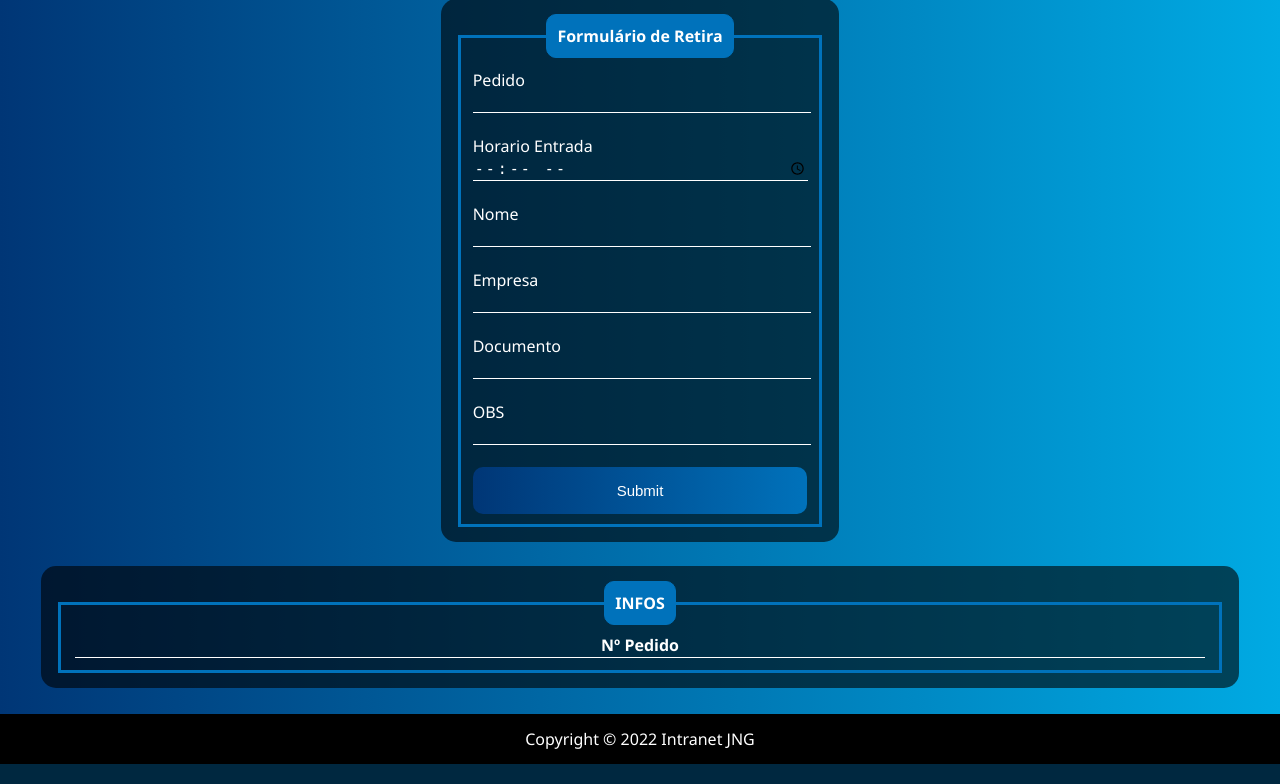
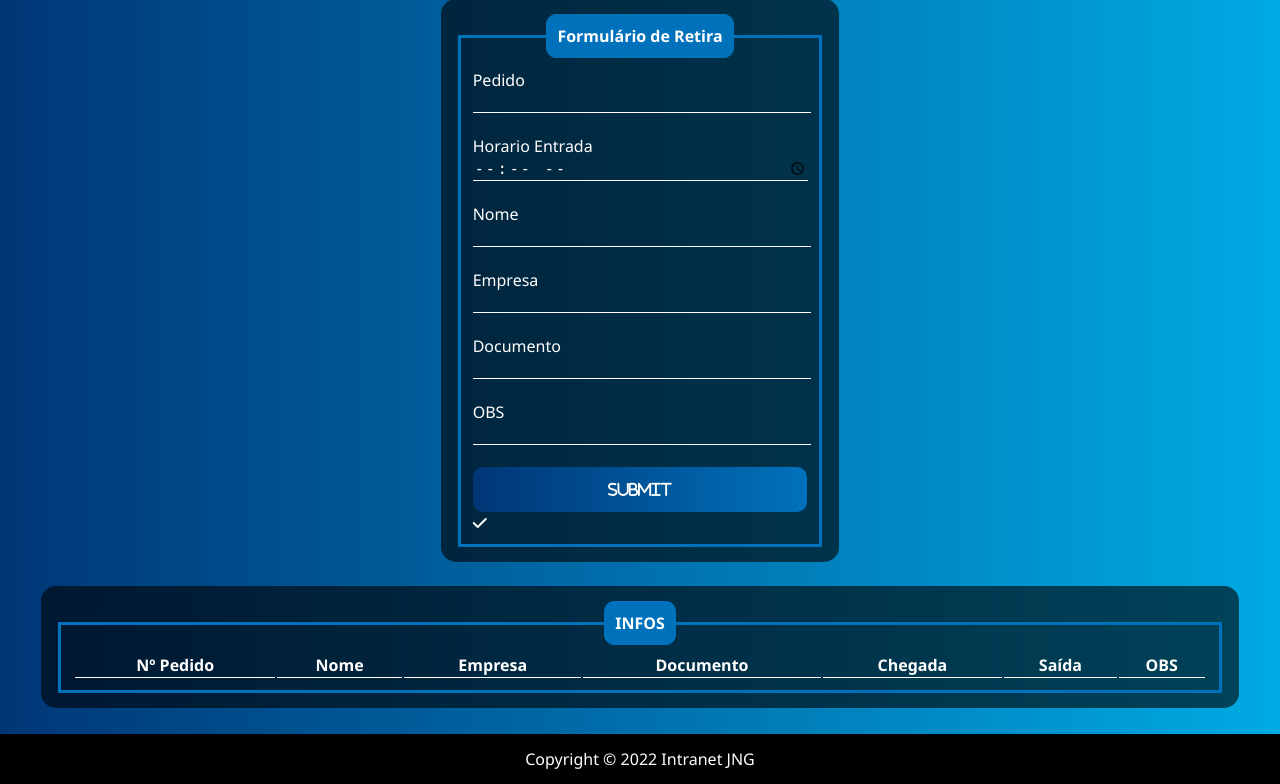
Before and after one commit to ViniciusNeriCosta1/Form_JNG, a PHP site: page /retira.php in a window 1280 px wide. Shown: the part 148-932 px from the top of the page. Run offline with PHP 8.4, Linux system fonts and the light colour scheme; tables that the repository leaves empty or names only in its code hold one stand-in row (values such as "Sample post"); lists and menus that the app fills with data are empty; some libraries are stand-ins or nearby versions.

Commit message:
funcao para finalizar pedido

```diff
--- a/antigo/transporteEdit.php
+++ b/antigo/transporteEdit.php
@@ -11,7 +11,7 @@
         foreach($info as $k => $v){}
     }
 
-    if(isset($_POST['submit']) && !empty($_POST))
+    if(isset($_POST['submit']) && !empty($_POST['submit']))
     {
         $result = $sql->query('UPDATE prd_p12.sza SET nf = :nf, motorista = :motorista, data_saida = :data_saida, obs = :obs
         WHERE id = :id',
--- a/retira.php
+++ b/retira.php
@@ -3,47 +3,35 @@
     include_once('sql/Sql.php');
 
     $sql = new Sql();
-
-    if (isset($_GET['id']) && !empty($_GET['id'])) {
-        $sql->select('UPDATE prd_p12.sza SET time_saida = :time_saida WHERE id = :id',
-        array(
-            ':time_saida' => date('H:i'),
-            ':id' => $_GET['id']
+/*
+    if(isset($_GET['za_id']) && ($_POST['editar'])){
+        echo "teste";
+    }
+*/
+    if(isset($_GET['za_id']) && !empty($_GET['za_id']))
+    {
+        $result = $sql->select('SELECT za_pedido, za_id FROM prd_p12.sza WHERE za_id = :za_id', array(
+            ':za_id' => $_GET['za_id']
         ));
-
-        header('Location: retira.php');
-        die();
+        foreach($result as $k => $v){}
     }
 
-    if(isset($_POST['submit']))
+    if(isset($_POST['submit']) && !empty($_POST['submit']))
     {
-        $time_ent = $_POST['time_ent'];
-        $time_saida = $_POST['time_saida'];
-        $nome = $_POST['nome'];
-        $empresa = $_POST['empresa'];
-        $doc = $_POST['doc'];
-        $pedido = $_POST['pedido'];
-        $obs = $_POST['obs'];
-        $data_retira = $_POST['data_retira'];
-        $ip = $_POST['ip'];
-
-        $result = $sql->query('INSERT INTO prd_p12.sza(
-                time_ent, nome, empresa, doc, pedido, obs, time_saida, data, ip
-            ) VALUES (
-                :time_ent, :nome, :empresa, :doc, :pedido, :obs, :time_saida, :data, :ip
-            )
-        ', array(
-            ':time_ent' => $time_ent,
-             ':nome' => $nome,
-             ':empresa' => $empresa,
-             ':doc' => $doc,
-             ':pedido' => $pedido,
-             ':obs' => $obs,
-             ':data' => $data_retira,
-             ':time_saida' => '00:00',
-             ':data' => $data_retira,
-             'ip' => $_SERVER['REMOTE_ADDR']
-        ));
+        $result = $sql->query('UPDATE prd_p12.sza SET
+        za_nome = :za_nome, za_empresa = :za_empresa, za_documento = :za_documento, za_hr_chegada = :za_hr_chegada, za_obs = :za_obs, za_ip = :za_ip WHERE za_id = :za_id',
+        array(
+            ':za_nome' => $_POST['nome'],
+            ':za_empresa' => $_POST['empresa'],
+            ':za_documento' => $_POST['doc'],
+            ':za_hr_chegada' => $_POST['time_ent'],
+            ':za_obs' => $_POST['obs'],
+            ':za_ip' => $_SERVER['REMOTE_ADDR'],
+            ':za_id' => $_POST['za_id']
+        ));/*
+        if(isset($_POST['editar'])){
+            echo "teste";
+        }*/
         if(! $result){//valida se o resultado do array e informa o erro do insert
             $erros = $sql->getErrors();
             echo "<script>alert($erros);</script>";
@@ -53,8 +41,8 @@
         }
     }
 
-    $result = $sql->select("SELECT za_pedido FROM prd_p12.sza WHERE za_tp_saida = 'retira' AND za_dt_saida IS NULL ORDER BY za_id DESC");
-
+    $result = $sql->select("SELECT za_pedido, za_nome, za_empresa, za_documento, za_hr_chegada, za_obs, za_id
+    FROM prd_p12.sza WHERE za_tp_saida = 'retira' AND za_dt_saida IS NULL ORDER BY za_id DESC");
 ?>
 
 <!DOCTYPE html>
@@ -88,9 +76,10 @@
             <form action="retira.php" method="POST">
                 <fieldset>
                     <legend><b>Formulário de Retira</b></legend>
+                    <input type="hidden" name="za_id" id="za_id" value="<?php if(!empty($_GET['za_id'])){ echo $v['za_id'];}else{ echo "";}?>">
                     <div class="inputBox">
                         <label for="pedido" class="labelInput">Pedido</label>
-                        <input type="text" name="za_pedido" class="inputUser" value="<?php foreach($result as $k => $v){ echo $v['za_pedido']; }?>">
+                        <input type="text" name="pedido" id="pedido" class="inputUser" value="<?php if(!empty($_GET['za_id'])){ echo $v['za_pedido'];}else{ echo "";}?>">
                     </div>
                     <br>
                     <div class="inputBox">
@@ -118,7 +107,8 @@
                         <input type="text" name="obs" id="obs" class="inputUser" maxlength="20">
                     </div>
                     <br>
-                    <input type="submit" name="submit" id="submit">
+                    <input type="submit" name="submit" id="submit" class="fa-solid fa-check">
+                    <i class="fa-solid fa-check"></i>
                     <br>
                 </fieldset>
             </form>
@@ -130,6 +120,12 @@
                     <thead>
                         <tr>
                             <th>Nº Pedido</th>
+                            <th>Nome</th>
+                            <th>Empresa</th>
+                            <th>Documento</th>
+                            <th>Chegada</th>
+                            <th>Saída</th>
+                            <th>OBS</th>
                         </tr>
                     </thead>
                     <tbody>
@@ -137,6 +133,14 @@
                             foreach ($result as $k => $v) {
                                 echo"<tr>";
                                 echo"<td>".$v['za_pedido']."</td>";
+                                echo"<td>".$v['za_nome']."</td>";
+                                echo"<td>".$v['za_empresa']."</td>";
+                                echo"<td>".$v['za_documento']."</td>";
+                                echo"<td>".$v['za_hr_chegada']."</td>";
+                                echo"<td>"?>
+                                <i class="fa-solid fa-check"></i>
+                                <?php echo"</td>";
+                                echo"<td>".$v['za_obs']."</td>";
                                 echo"</tr>";
                             }
                         ?>
```
Also changed, not shown: inserir.php (+26 -6 lines), antigo/home.php (renamed from home.php), antigo/login.php (renamed from login.php), 1 other file.
